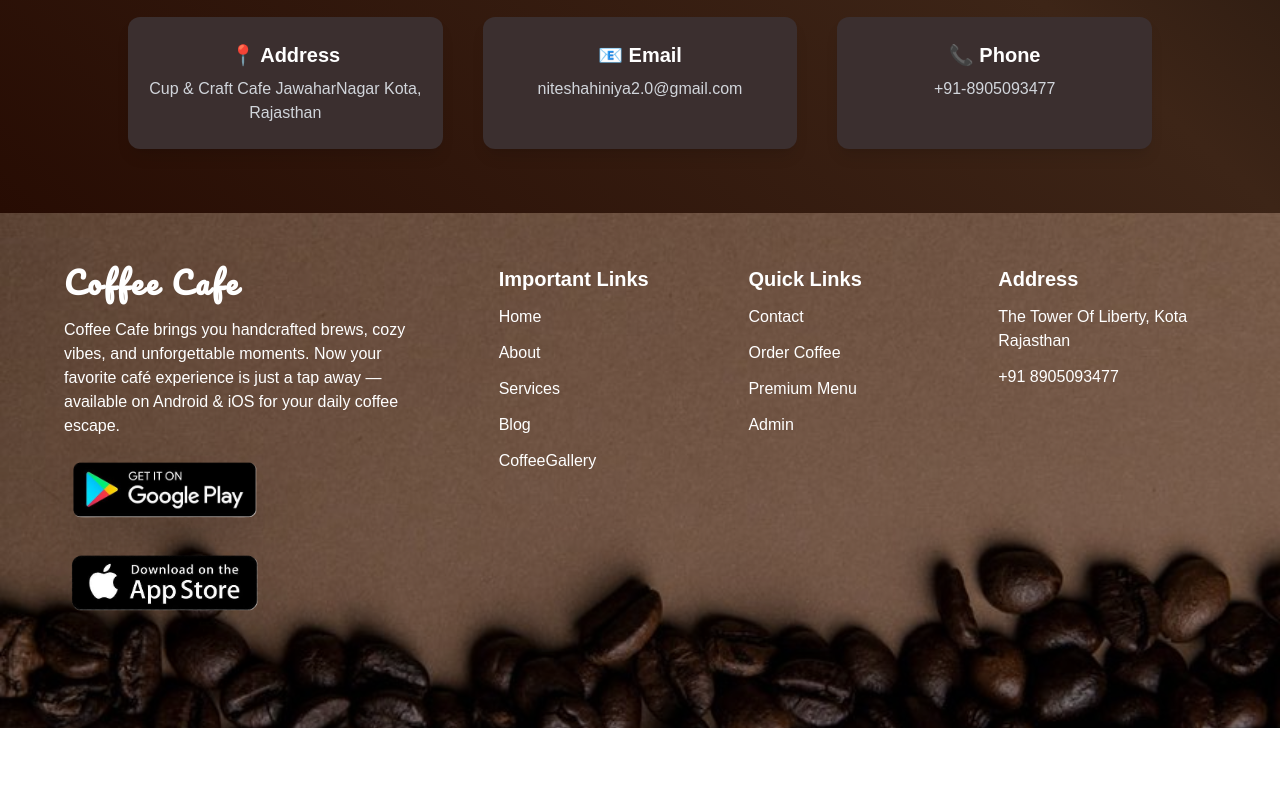
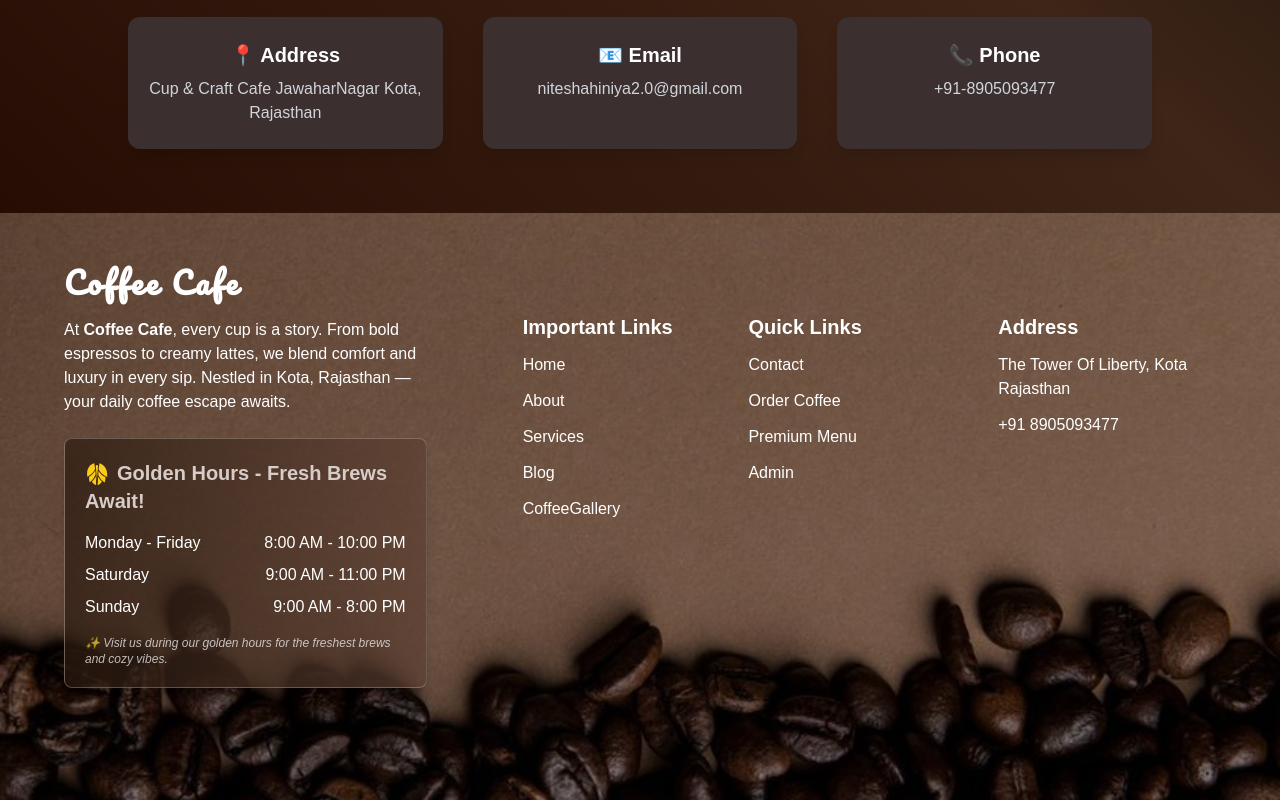
Before and after one commit to QuickCode2/Cup---Craft-front, a React (Vite) app: page / in a window 1280 px wide. Shown: the part 6242-7042 px from the top of the page. Before the commit the page ends 6970 px from the top, so only its background shows below. Built offline with nearby package versions, Linux system fonts and the light colour scheme; some icons are missing.

Commit message:
Update Footer.jsx

```diff
--- a/src/components/Footer/Footer.jsx
+++ b/src/components/Footer/Footer.jsx
@@ -1,9 +1,7 @@
 import { FaFacebook, FaInstagram, FaLinkedin } from "react-icons/fa6";
 import { Link } from "react-router-dom";
 import FooterBg from "../../assets/website/coffee-footer.jpg";
-import AppStoreImg from "../../assets/website/app_store.png";
-import PlayStoreImg from "../../assets/website/play_store.png";
-
+import { GiOpeningShell } from "react-icons/gi";
 
 const FooterLinks = [
   { title: "Home", link: "/hero" },
@@ -42,36 +40,44 @@ const Footer = () => {
         >
           Coffee Cafe
         </Link>
-            <p className="pt-4 ">
-              Coffee Cafe brings you handcrafted brews, cozy vibes,
-              and unforgettable moments. Now your favorite café experience
-              is just a tap away — available on Android & iOS for your daily
-              coffee escape.
+          <p className="pt-4 text-sm sm:text-base leading-relaxed">
+          At <span className="font-semibold">Coffee Cafe</span>, every cup is a story.
+          From bold espressos to creamy lattes, we blend comfort and luxury in every sip.
+          Nestled in Kota, Rajasthan — your daily coffee escape awaits.
           </p>
 
-             {/* App Availability Section */}
-          <div className="flex flex-wrap justify-center sm:justify-start items-center gap-6 mt-4">
-            <a href="#" className="transform transition duration-500 hover:scale-110 hover:rotate-3">
-              <img
-                src={PlayStoreImg}
-                alt="Play store"
-                className="max-w-[150px] sm:max-w-[120px] md:max-w-[200px] drop-shadow-2xl"
-              />
-            </a>
-            <a href="#" className="transform transition duration-500 hover:scale-110 hover:-rotate-3">
-              <img
-                src={AppStoreImg}
-                alt="App store"
-                className="max-w-[150px] sm:max-w-[120px] md:max-w-[200px] drop-shadow-2xl"
-              />
-            </a>
+
+        {/* Premium Opening Hours Section */}
+        <div className="mt-6 bg-gradient-to-r from-[#2a1a0f]/70 to-[#5c4033]/70
+             p-5 rounded-lg shadow-lg border border-[#d7ccc8]/30">
+          <h2 className="text-xl font-semibold mb-4 text-[#d7ccc8]">
+             <GiOpeningShell  className="inline text-2xl text-yellow-400 mr-2"/>
+              Golden Hours - Fresh Brews Await!
+          </h2>
+          <ul className="space-y-2 text-sm sm:text-base">
+            <li className="flex justify-between">
+              <span>Monday - Friday</span>
+              <span className="font-medium">8:00 AM - 10:00 PM</span>
+            </li>
+            <li className="flex justify-between">
+              <span>Saturday</span>
+              <span className="font-medium">9:00 AM - 11:00 PM</span>
+            </li>
+            <li className="flex justify-between">
+              <span>Sunday</span>
+              <span className="font-medium">9:00 AM - 8:00 PM</span>
+            </li>
+          </ul>
+          <p className="mt-4 text-xs italic text-white/70">
+            ✨ Visit us during our golden hours for the freshest brews and cozy vibes.
+          </p>
         </div>
         </div>
 
           {/* Footer links */}
           <div className="col-span-2 grid grid-cols-2 sm:grid-cols-3 md:pl-10">
             {/* Important Links */}
-            <div className="py-8 px-4">
+            <div className="py-20 px-10">
               <h1 className="text-xl font-semibold sm:text-left mb-3">
                 Important Links
               </h1>
@@ -90,7 +96,7 @@ const Footer = () => {
             </div>
 
             {/* Quick Links */}
-            <div className="py-8 px-4">
+            <div className="py-20 px-4">
               <h1 className="text-xl font-semibold sm:text-left mb-3">
                 Quick Links
               </h1>
@@ -109,7 +115,7 @@ const Footer = () => {
             </div>
 
             {/* Company Address */}
-            <div className="py-8 px-4 col-span-2 sm:col-auto">
+            <div className="py-20 px-4 col-span-2 sm:col-auto">
               <h1 className="text-xl font-semibold sm:text-left mb-3">
                 Address
               </h1>
```
Lines whose indentation alone changed are shown as unchanged.
